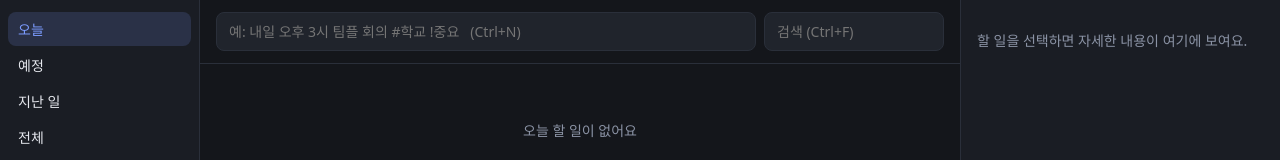
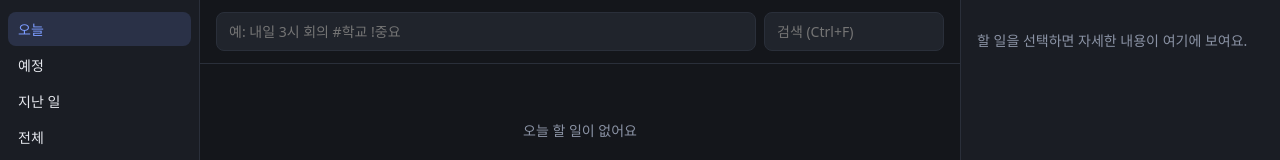
Before and after one commit to jangsooho1016-prog/todo-lite, a Svelte app in the folder ui/: page / in a window 1280 px wide. Shown: the top 160 px of the page. Built offline with nearby package versions, Linux system fonts and the light colour scheme.

Commit message:
fix(ui): shorten quick-add placeholder so it is not truncated
Co-Authored-By: Claude Sonnet 5.5 <noreply@anthropic.com>

```diff
--- a/ui/src/components/QuickAdd.svelte
+++ b/ui/src/components/QuickAdd.svelte
@@ -40,7 +40,8 @@
   <input
     id="quick-add-input"
     type="text"
-    placeholder="예: 내일 오후 3시 팀플 회의 #학교 !중요   (Ctrl+N)"
+    placeholder="예: 내일 3시 회의 #학교 !중요"
+    title="Ctrl+N으로 바로 입력"
     autocomplete="off"
     bind:value={text}
     oninput={onInput}
```
